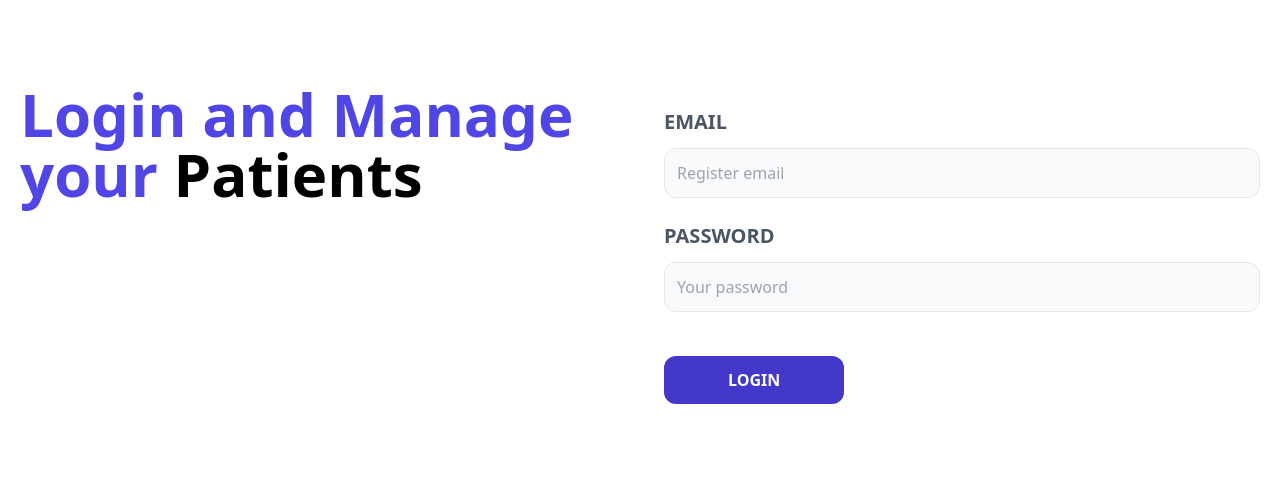
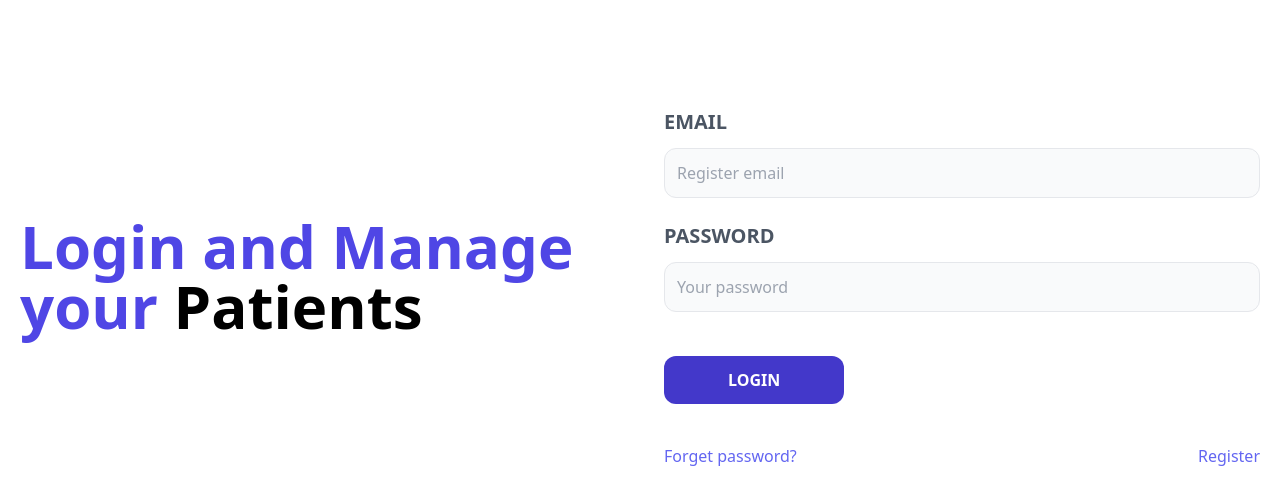
Before and after one commit to CarlosGal19/MERN-Project-VPM, a React (Vite) app in the folder frontend/: page / in a window 1280 px wide. Shown: the top 504 px of the page. Built offline with nearby package versions, Linux system fonts and the light colour scheme.

Commit message:
feat: add route from login to register and forget password

```diff
--- a/frontend/src/layout/AuthLayout.jsx
+++ b/frontend/src/layout/AuthLayout.jsx
@@ -3,7 +3,7 @@ import { Outlet } from "react-router-dom"
 const AuthLayout = () => {
   return (
     <>
-      <main className="container mx-auto md:grid md:grid-cols-2 mt-16 gap-12 p-5">
+      <main className="container mx-auto md:grid md:grid-cols-2 mt-16 gap-12 p-5 items-center">
         <Outlet />
       </main>
     </>
--- a/frontend/src/pages/Login.jsx
+++ b/frontend/src/pages/Login.jsx
@@ -1,3 +1,6 @@
+// Component that renders the login form and gives perform the login action
+import { Link } from 'react-router-dom'
+
 const Login = () => {
   return (
     <>
@@ -16,6 +19,16 @@ const Login = () => {
           </div>
           <input type="submit" value="Login" className="bg-indigo-700 text-white font-bold rounded-xl w-full py-3 uppercase mt-5  hover:cursor-pointer hover:bg-indigo-900 md:w-auto px-16" />
         </form>
+        <nav className='mt-10'>
+          <ul className="lg:flex lg:justify-between mt-5 text-center">
+            <li>
+              <Link to="/forget-password" className="text-indigo-500 hover:text-indigo-900">Forget password?</Link>
+            </li>
+            <li>
+              <Link to="/register" className="text-indigo-500 hover:text-indigo-900">Register</Link>
+            </li>
+          </ul>
+        </nav>
       </div>
     </>
   )
```
